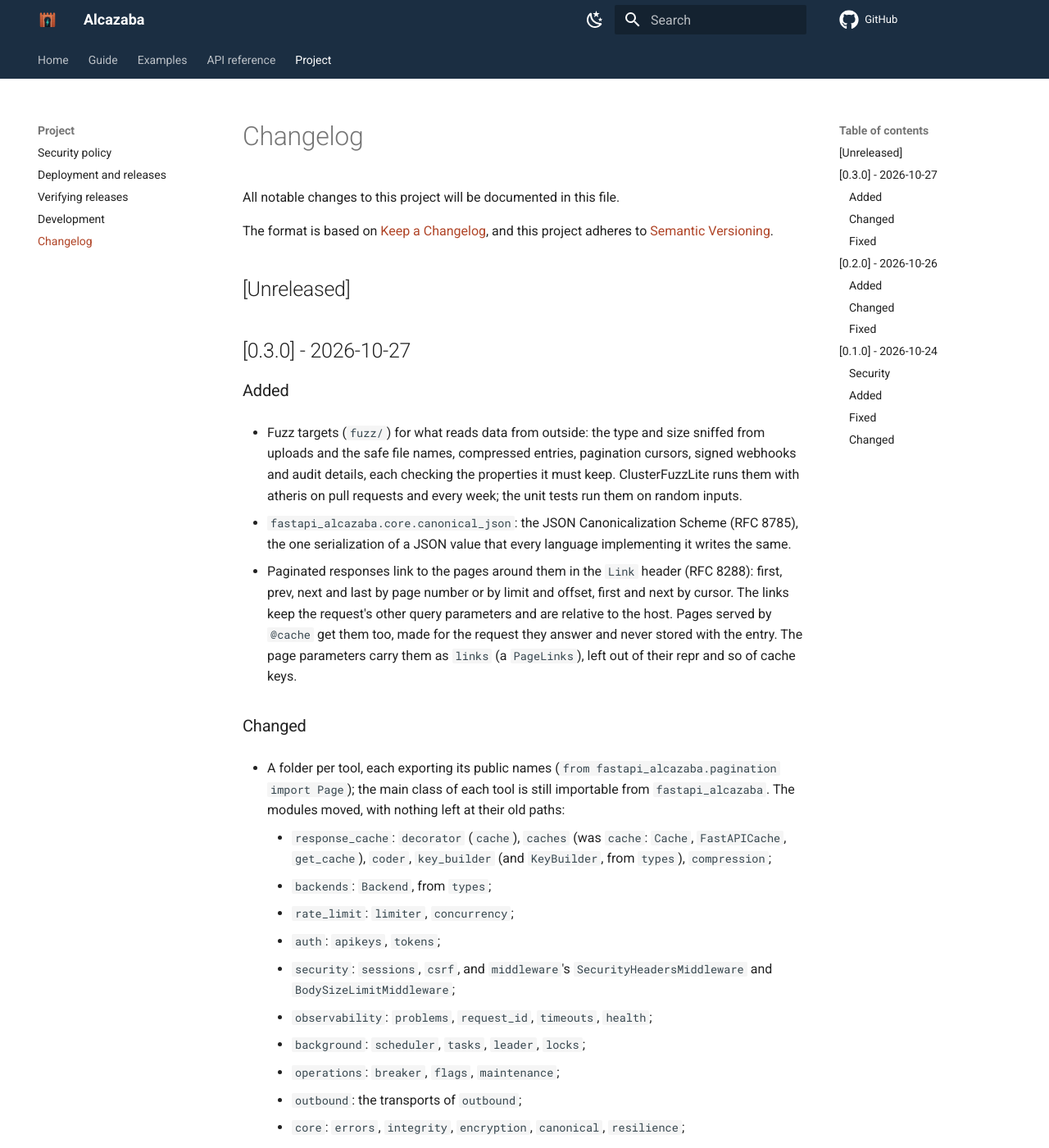
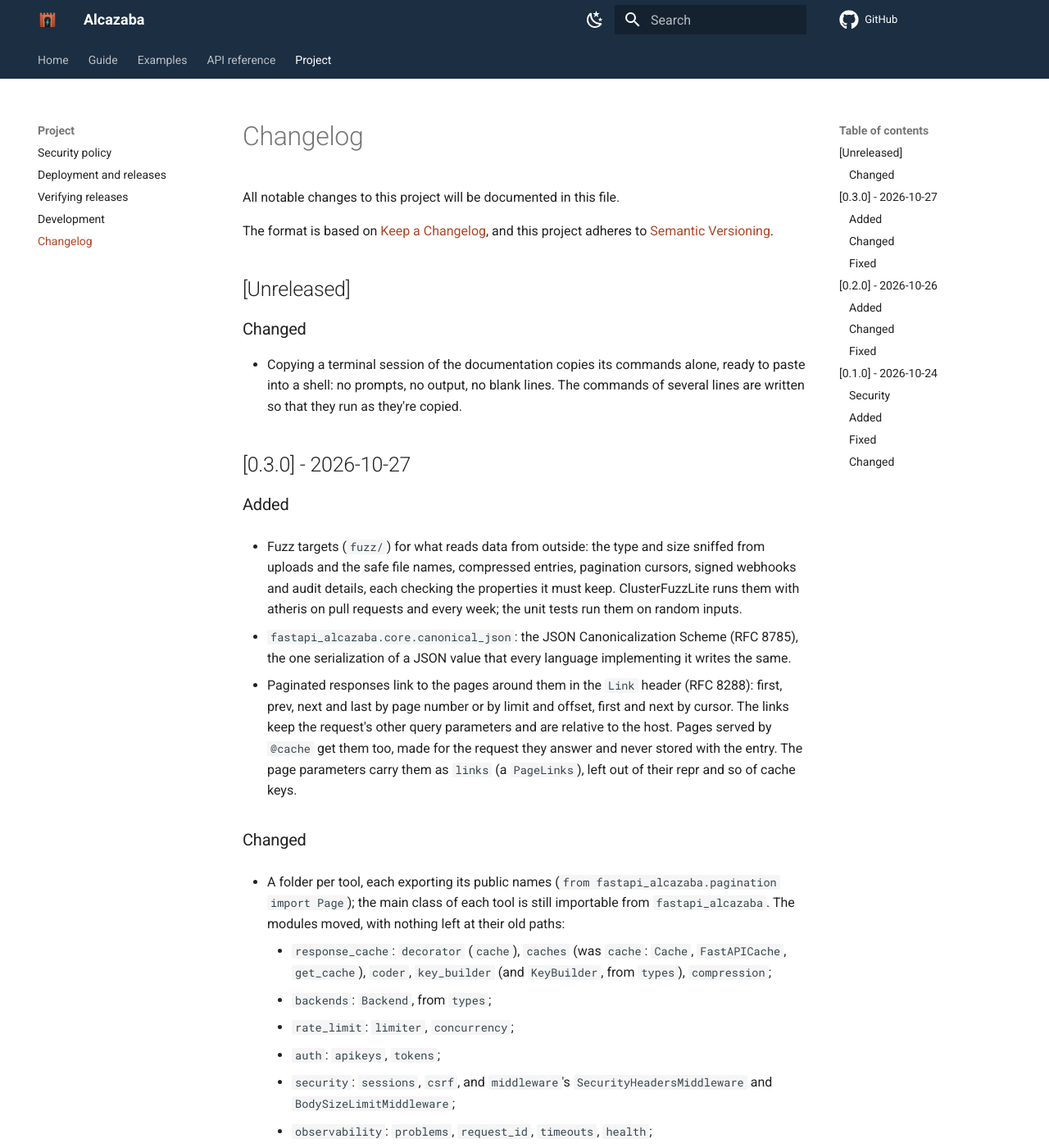
Before and after one commit to nonodev96/fastapi-alcazaba, an MkDocs documentation site: the page built from docs/changelog.md, in a window 1280 px wide and 1400 px high. Shown: the whole window at 82% size. Built offline with MkDocs 1.6.1 and Material for MkDocs 9.7.7, drawn with Linux system fonts in a browser that asks for light colours; comment, search, counter and statistics services are not loaded; the version menu is left out.

````diff
--- a/CHANGELOG.md
+++ b/CHANGELOG.md
@@ -6,6 +6,12 @@ The format is based on [Keep a Changelog](https://keepachangelog.com/en/1.1.0/),
 adheres to [Semantic Versioning](https://semver.org/spec/v2.0.0.html).
 
 ## [Unreleased]
+
+### Changed
+
+- Copying a terminal session of the documentation copies its commands alone, ready to paste into
+  a shell: no prompts, no output, no blank lines. The commands of several lines are written so
+  that they run as they're copied.
 
 ## [0.3.0] - 2026-10-27
 
--- a/docs/stylesheets/brand.css
+++ b/docs/stylesheets/brand.css
@@ -55,3 +55,17 @@
   padding-left: 0.8em;
   border-left: 2px solid var(--md-default-fg-color--lightest);
 }
+
+/* Terminal sessions (```console): the copy button copies the commands alone, without the prompts,
+   what they print or the blank lines between them, ready to paste into a shell; selecting with
+   the mouse leaves the prompts out too. Material hides what's hidden while [data-md-copying] is
+   set, as it reads the text; each line is a span of its own (line_spans in mkdocs.yml). */
+[data-md-copying] .gp,
+[data-md-copying] [id^="__span"]:has(> .go),
+.language-console [data-md-copying] [id^="__span"]:not(:has(> *)) {
+  display: none;
+}
+
+.highlight .gp {
+  user-select: none;
+}
--- a/mkdocs.yml
+++ b/mkdocs.yml
@@ -120,7 +120,12 @@ markdown_extensions:
       emoji_index: !!python/name:material.extensions.emoji.twemoji
       emoji_generator: !!python/name:material.extensions.emoji.to_svg
   - toc: {permalink: true}
-  - pymdownx.highlight
+  - pymdownx.highlight:
+      # Each line in a span of its own: the output of a terminal session is left out of copies
+      # whole, its line break included (stylesheets/brand.css).
+      line_spans: __span
+      # A class per language (language-console), for the rules of terminal sessions.
+      pygments_lang_class: true
   - pymdownx.superfences
   - pymdownx.snippets: {check_paths: true}
 
````
Also changed, not shown: docs/examples/idempotency.md (+3 -3 lines), docs/examples/limits.md (+2 -2 lines), docs/examples/operations.md (+3 -3 lines), docs/examples/webhooks.md (+4 -5 lines).
